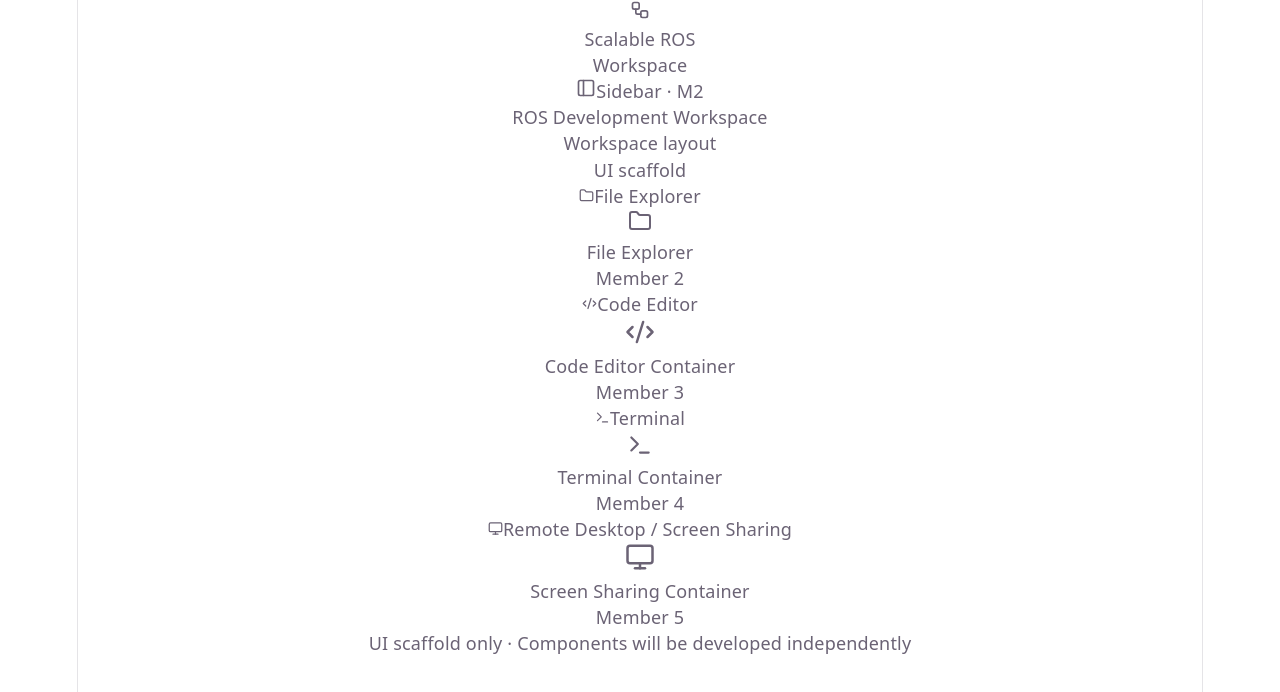
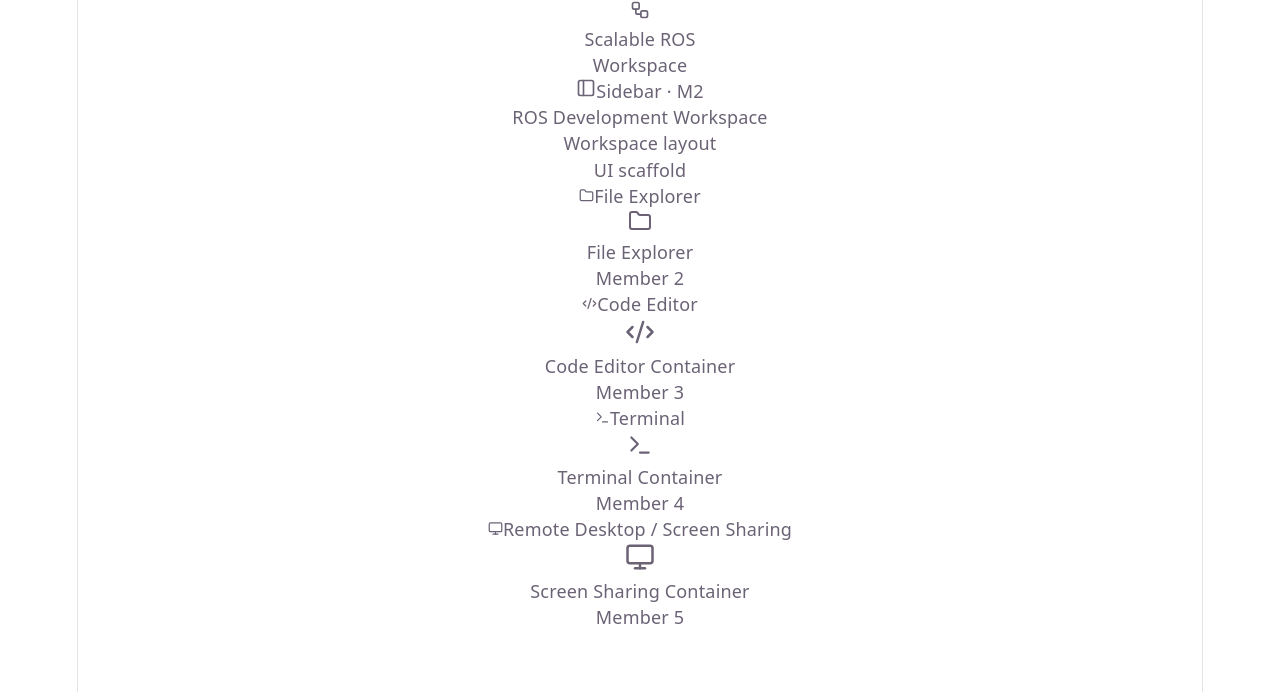
Before and after one commit to Raghavendra0807/Ros-Platform, a React (Vite) app: page / in a window 1280 px wide. Shown: the top 692 px of the page. Built offline with nearby package versions, Linux system fonts and the light colour scheme.

Commit message:
Build initial workspace UI scaffold

```diff
--- a/src/App.jsx
+++ b/src/App.jsx
@@ -134,10 +134,6 @@ function App() {
               </div>
             </div>
           </section>
-
-          <p className="px-1 pb-1 pt-3 text-[11px] text-[#666e78]">
-            UI scaffold only · Components will be developed independently
-          </p>
         </main>
       </div>
     </div>
```
